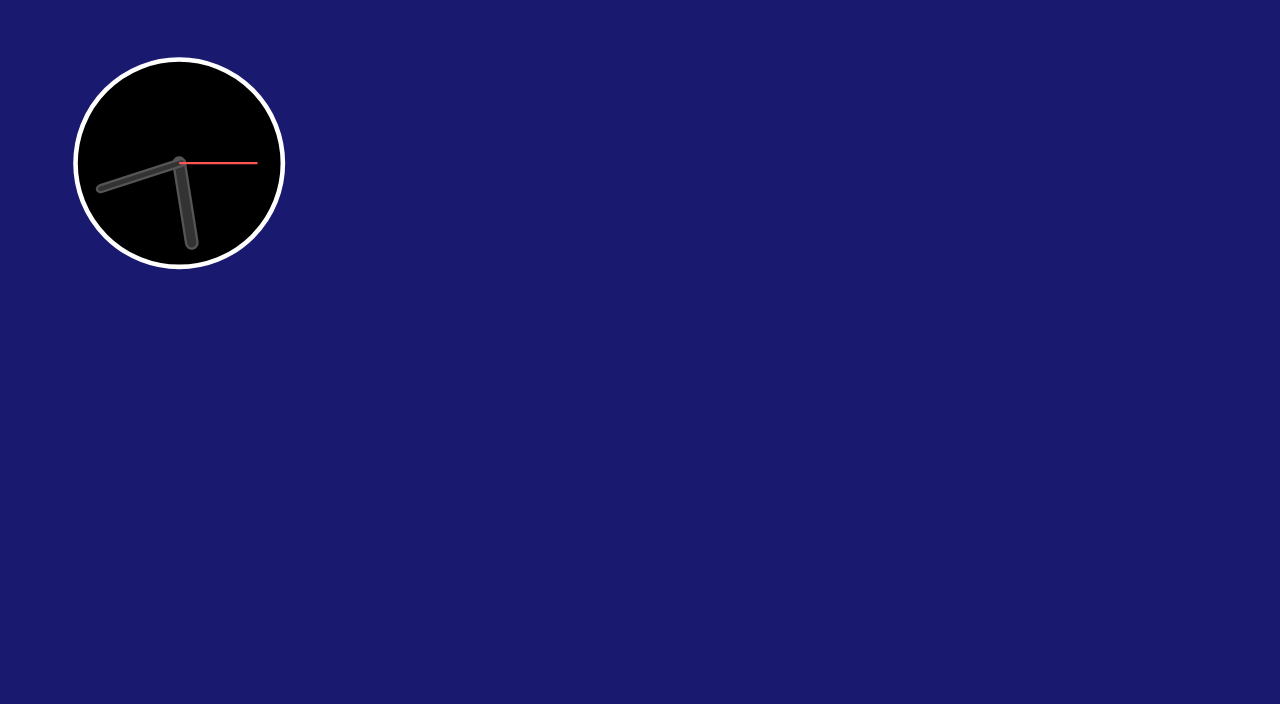
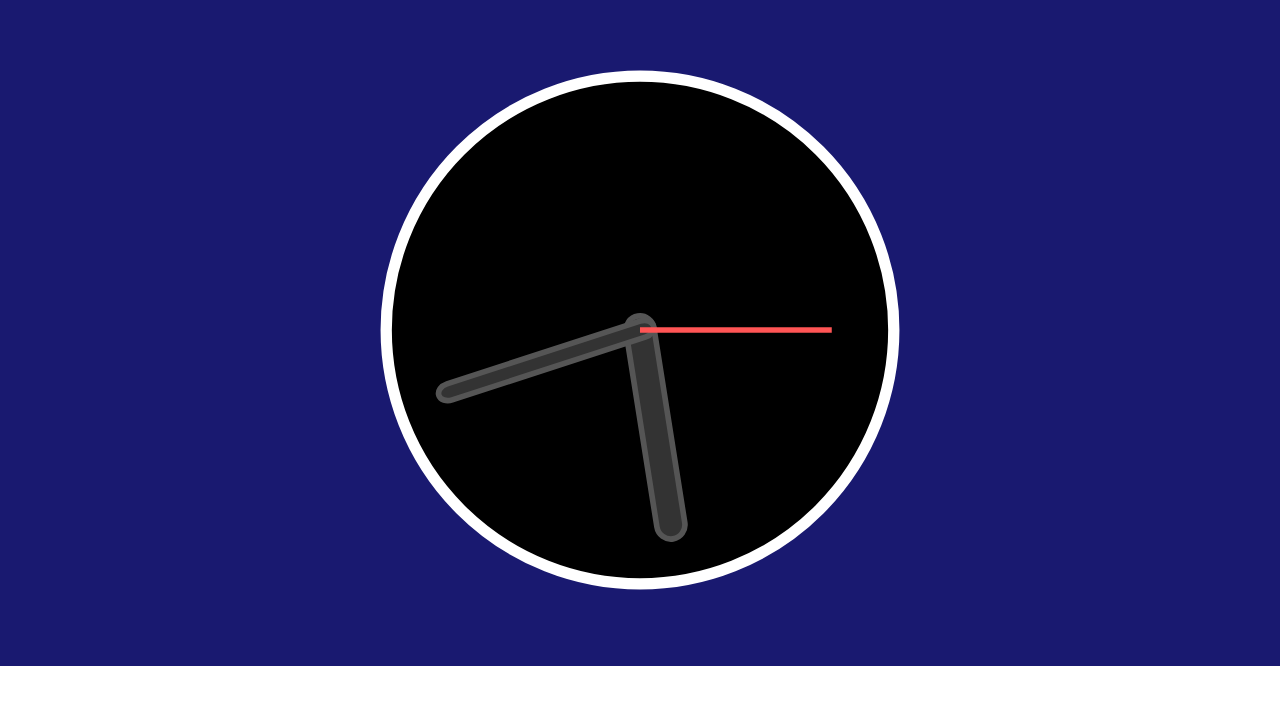
Before and after one commit to hindol/svg-clock, a plain HTML site: page docs/index.html in a window 1280 px wide. Drawn offline with nearby package versions, Linux system fonts and the light colour scheme.

Commit message:
Center and enlargen

```diff
--- a/docs/index.html
+++ b/docs/index.html
@@ -10,7 +10,8 @@
     <body>
         <section class="section">
             <div class="container">
-                <div id="clock-container">
+                <div class="columns is-centered">
+                    <div class="column is-half">
                         <svg id="clock" viewBox="0 0 100 100">
                             <circle id="face" cx="50" cy="50" r="45"/>
                             <g id="hands">
@@ -21,6 +22,7 @@
                         </svg>
                     </div>
                 </div>
+            </div>
         </section>
 
         <script src="/svg-clock/js/main.js"></script>
```
Lines whose indentation alone changed are shown as unchanged.
